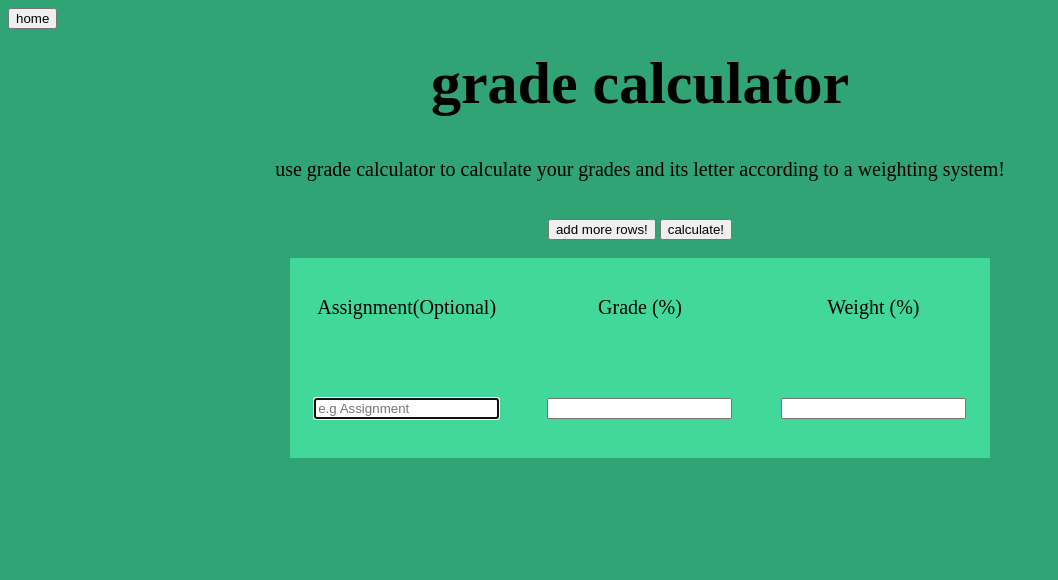
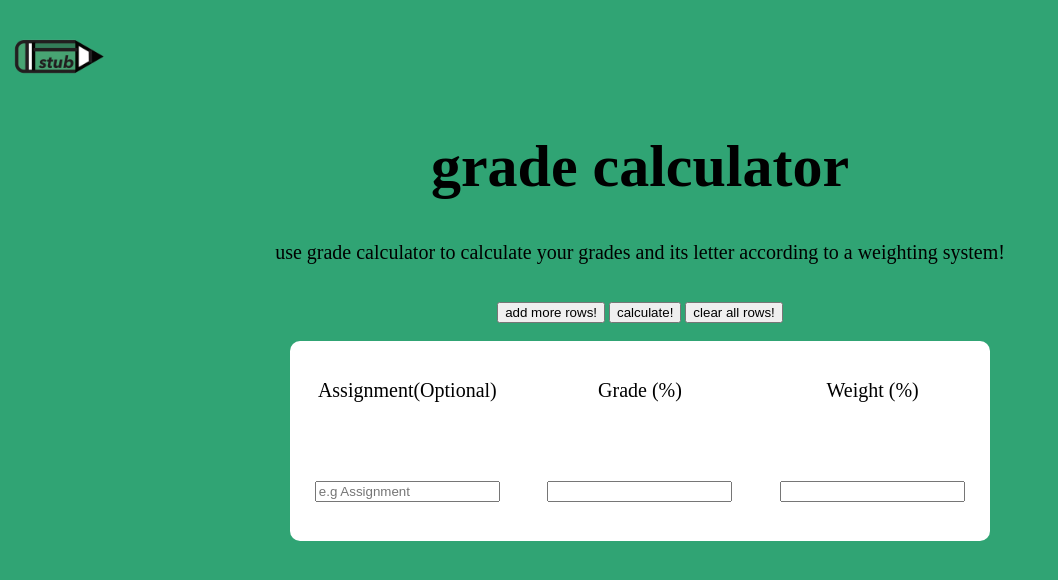
Before and after one commit to liamstrauser/stubweb, a plain HTML site: page gc.html in a window 1280 px wide. Shown: the whole page, without its empty margins (0-1058 px from the left). Drawn offline with Linux system fonts and the light colour scheme.

Commit message:
ton of grade calc work and styling
Co-authored-by: Lipczyk_Martina <marlip26@bergen.org>
Co-authored-by: Takeda_Yuto <yuttak26@bergen.org>

```diff
--- a/gc.css
+++ b/gc.css
@@ -1,6 +1,7 @@
 body{
     height: 100vh;
     background: rgb(48,164,116);
+    overflow-y: scroll;
 }
 
 h1 {
@@ -19,7 +20,39 @@ p {
 table{
     width: 700px;
     height: 200px;
-    background: rgb(65, 216, 153);
+    background: #ffffff;
     font-size: 20px;
-    border-collapse: collapse;
+    border-radius: 10px;
+    border-color: white;
+
 }
+
+.home button{
+    text-align: left;
+    width: 100px;
+    height: 100px;
+    height: auto;
+    padding: 0;
+    border: none;
+    background: none;
+    cursor: pointer;
+
+}
+
+.home img {
+    width: 100px;
+    height: 100px;
+}
+
+#fullTable {
+    align-items: center;
+    margin: 0 auto;
+
+}
+
+#gradeinputs {
+    align-items: center;
+    text-align: center;
+    margin: 0 auto;
+    padding-left: 10px;
+}
--- a/gc.html
+++ b/gc.html
@@ -9,7 +9,7 @@
 
 <body>
     <div class = "home">
-        <button id = "home" onclick="window.location.href='../stubhome.html'">home</button>
+        <button id = "home" onclick="window.location.href='../stubhome.html'"><img src = "graphics/thestublogo.png"></button>
     </div>
 
     <div>
@@ -27,6 +27,9 @@
         <span class = "calculate" align = "center">
             <button id = "calculate!" onclick = "calculate()">calculate!</button>
         </span>
+        <span class = "clearAll" align = "center">
+            <button id = "clear all!" onclick = "clearAll()">clear all rows!</button>
+        </span>
     </div>
 
     <!-- <div class = "gradetypes">
@@ -37,18 +40,21 @@
     <br>
     <table id = "fullTable" align = "center" >
         <tbody>
-            <tr>
+            <tr id = "options">
                 <td align = "center">Assignment(Optional)</td>
                 <td align = "center">Grade (%)</td>
                 <td align = "center">Weight (%)</td>
             </tr>
-            <tr>
-                <td align = "center"><input type="text" class = "assignment" placeholder="e.g Assignment" autofocus=""></td>
-                <td align = "center"><input type = "number" class = "grade"</td>
-                <td align = "center"><input type = "number" class = "weight"</td>
+            <tr id = "gradeinputs">
+                <td align = "center"><input type="text" class = "assignment" placeholder="e.g Assignment" ></td>
+                <td align = "center" ><input type = "number" class = "grade" ></td>
+                <td align = "center"><input type = "number" class = "weight" ></td>
             </tr>
         </tbody>
     </table>
+    <div>
+        <p id = "finalanswer"></p>
+    </div>
 
     <!-- <div class = "button">
         <button id = "add weight" onclick = "addWeight()"></button>
--- a/gc.js
+++ b/gc.js
@@ -7,17 +7,40 @@ function addRows(){
 
     assignmentCell.innerHTML = '<input type="text" class="assignment" />';
     gradeCell.innerHTML = '<input type="number" class="grade" />';
-    weightCell.innerHTML = '<input tupe ="number" class ="weight" />';
+    weightCell.innerHTML = '<input type ="number" class ="weight" />';
 
 }
 
 function clearAll(){
-    null;
+    let m = document.getElementById("fullTable");
+    // while (m.rows.length > 2) {
+    //     m.deleteRow();
+    // }
+    for (var i = m.rows.length -1; i > 1; i--) {
+        m.deleteRow(i);
+    }
+    m.rows[1].cells[0].innerHTML = '<input type="text" class="assignment" />';
+
 }
 
 function calculate(){
-    null;
+    let grades = document.getElementsByClassName("grade");
+    let weights = document.getElementsByClassName("weight");
+    let totalGrades = 0;
+    let totalWeight = 0;
+    let currentGrade = 0;
+    let currentWeight = 0;
+    let total = 0;
+    let products = 0;
+    let weightTotal = 0;
+    for (let i = 0; i<grades.length();i++){
+        currentGrade = grades[i];
+        currentWeight = weights[i];
+        products += currentGrade * (currentWeight)/100;
+        weightTotal += weight/100;
+    }
+    total = products/weightTotal;
+    document.getElementById("finalanswer").innerHTML = total;
+
+
 }
-
-document.getElementById('textboxid').style.height="20px";
-document.getElementById('textboxid').style.fontSize="14pt";
--- a/index.css
+++ b/index.css
@@ -71,7 +71,8 @@ li.bold{
 
 img {
     display: block;
-    width: 400px;
+    width: 500px;
+    height: auto;
     margin: 0 auto;
 
 
--- a/linkhub.css
+++ b/linkhub.css
@@ -18,6 +18,7 @@ body{
     padding: 0 20px 20px 20px
 
 
+
 }
 
 h1 {
@@ -25,6 +26,7 @@ h1 {
     padding: 20px;
     font-size: 60px;
     text-align: center;
+    font-family: 'Jost', sans-serif;
 }
 
 p {
@@ -32,6 +34,7 @@ p {
     line-height:2;
     letter-spacing:3px;
     text-align: center;
+    font-family: 'Jost', sans-serif;
 }
 
 li {
@@ -77,8 +80,7 @@ li.bold{
     align-items: center;
     border-color: white;
     border-radius: 10px;
-
-
+    border: 10px;
 }
 
 .button-container-div1 {
@@ -108,20 +110,3 @@ li.bold{
     background-size: 1px;
     background: none;
 }
-
-.home button{
-    text-align: left;
-    width: 100px;
-    height: 100px;
-    height: auto;
-    padding: 0;
-    border: none;
-    background: none;
-    cursor: pointer;
-
-}
-
-.home img {
-    width: 100px;
-    height: 100px;
-}
--- a/pomo.css
+++ b/pomo.css
@@ -99,3 +99,21 @@ img {
 
 
 }
+
+.home button{
+    align-items: left;
+    text-align: left;
+    width: 100px;
+    height: 100px;
+    height: auto;
+    padding: 0;
+    border: none;
+    background: none;
+    cursor: pointer;
+
+}
+
+.home img {
+    width: 100px;
+    height: 100px;
+}
```
Also changed, not shown: pomodoro.html (+1 -1 lines).
